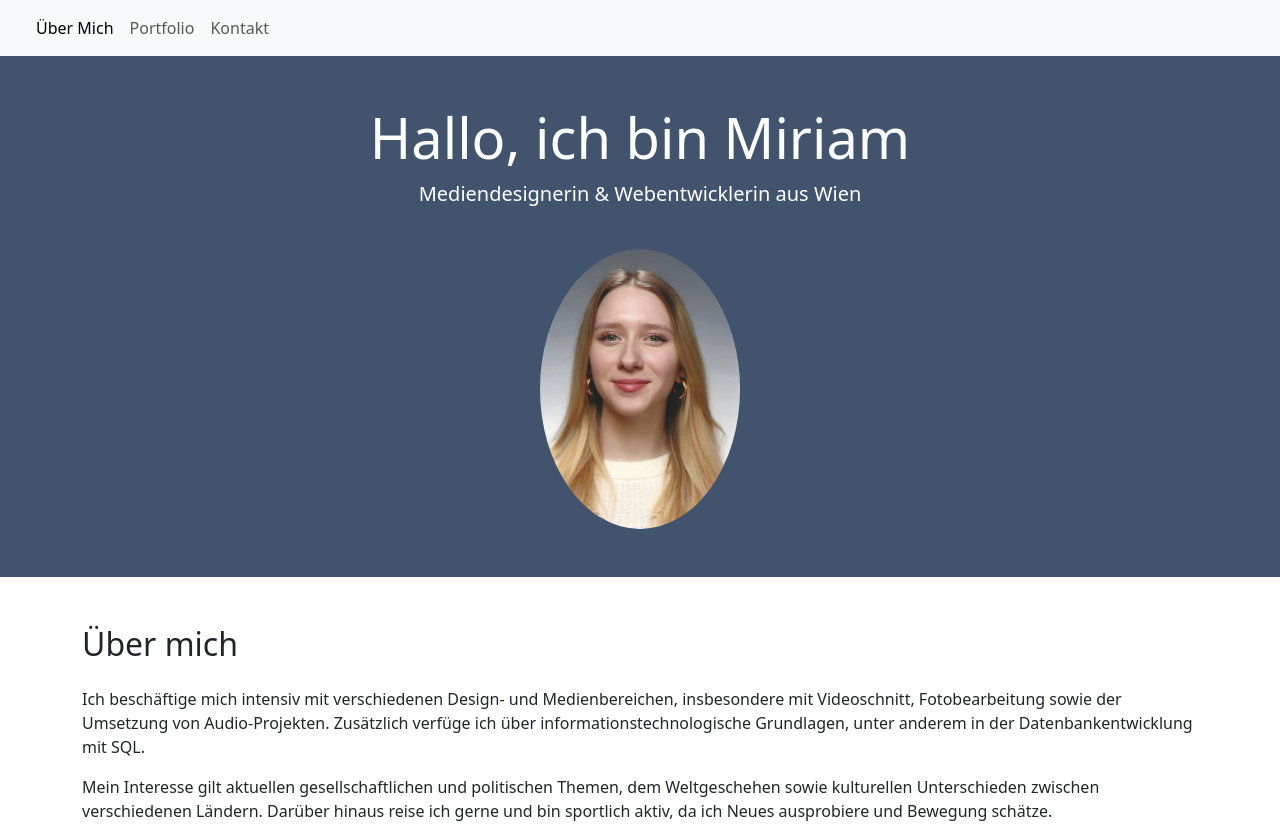
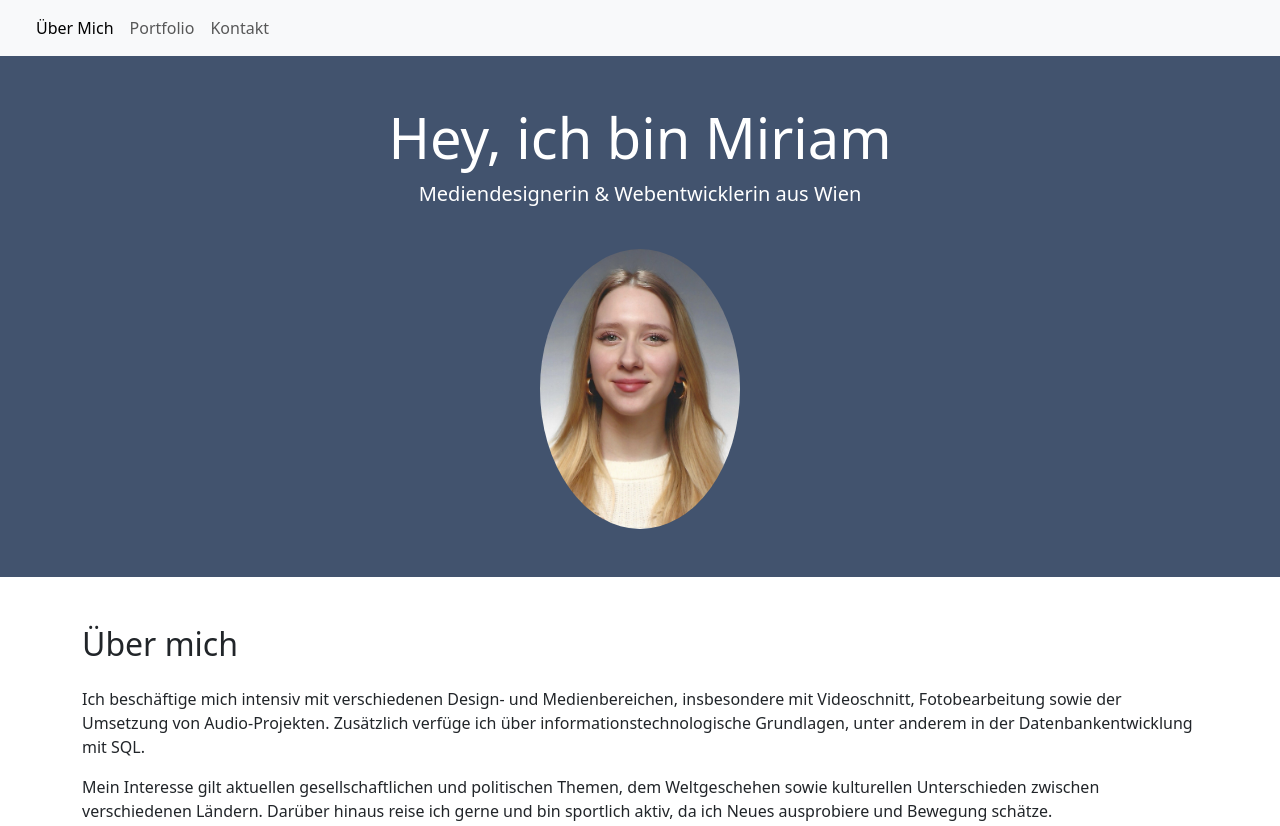
Before and after one commit to MiriamKoban2407/meineseite, a plain HTML site: page index.html in a window 1280 px wide. Shown: the top 826 px of the page. Drawn offline with nearby package versions, Linux system fonts and the light colour scheme.

Commit message:
Update index.html (test hey)

```diff
--- a/index.html
+++ b/index.html
@@ -37,7 +37,7 @@
   <!-- Header -->
   <header class="bg-dark text-white text-center py-5">
     <div class="container">
-      <h1 class="display-4">Hallo, ich bin Miriam</h1>
+      <h1 class="display-4">Hey, ich bin Miriam</h1>
       <p class="lead">Mediendesignerin & Webentwicklerin aus Wien</p>
           <!-- Dein Bild -->
     <img src="./index bilder/miriam.jpg" alt="Foto von Miriam Koban" class="img-fluid rounded-circle mt-4" style="max-width: 200px;">
```
